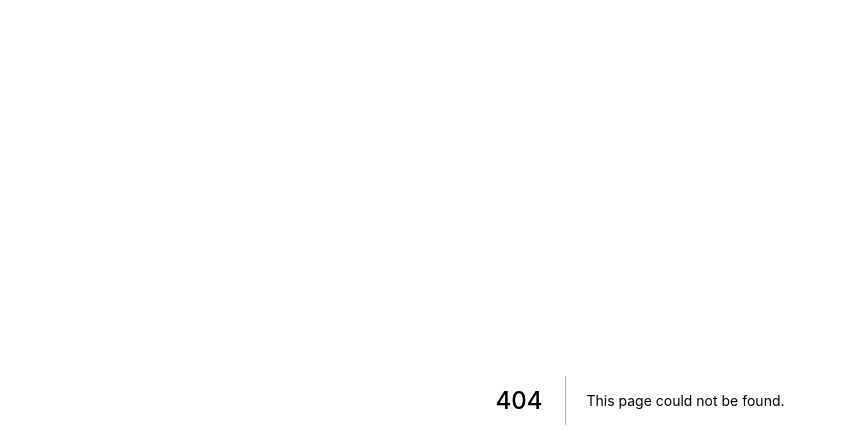
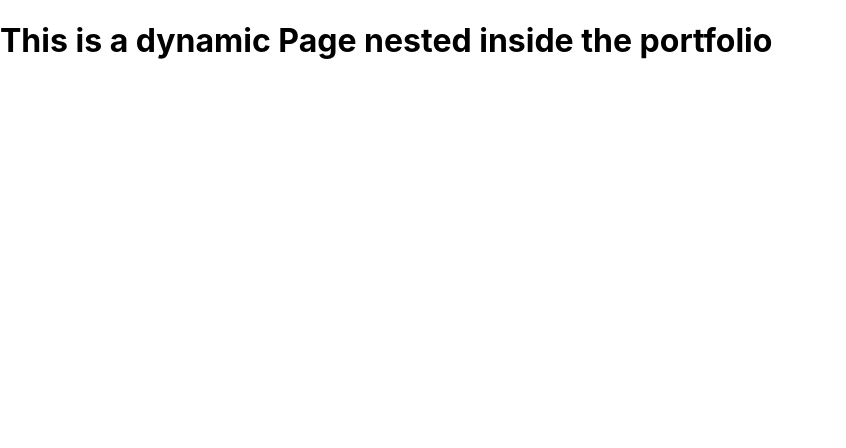
Before and after one commit to akshaymalik1995/nextjs-react-the-complete-guide-course, a Next.js app: page /portfolio/1 in a window 1280 px wide. Before the commit this address had no page. Shown: the top 448 px of the page, without its empty margins (0-846 px from the left). Built offline with nearby package versions, Linux system fonts and the light colour scheme.

Commit message:
Adding Dynamic Paths and Routes

```diff
--- /dev/null
+++ b/pages/portfolio/[projectid].js
@@ -0,0 +1,9 @@
+const PortfolioProjectPage = () => {
+    return (
+      <div className="PortfolioProjectPage">
+        <h1>This is a dynamic Page nested inside the portfolio</h1>
+      </div>
+    )
+  }
+
+  export default PortfolioProjectPage
```
